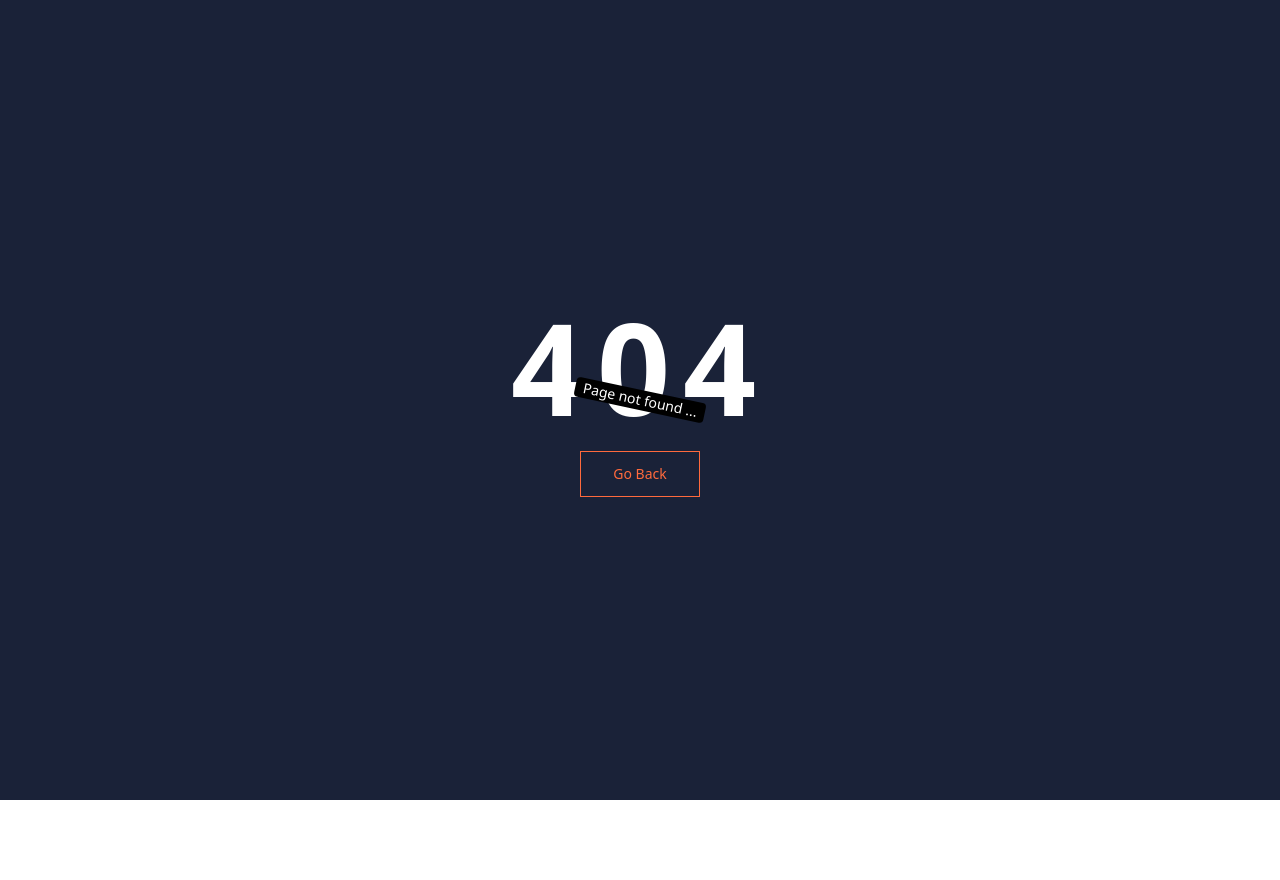
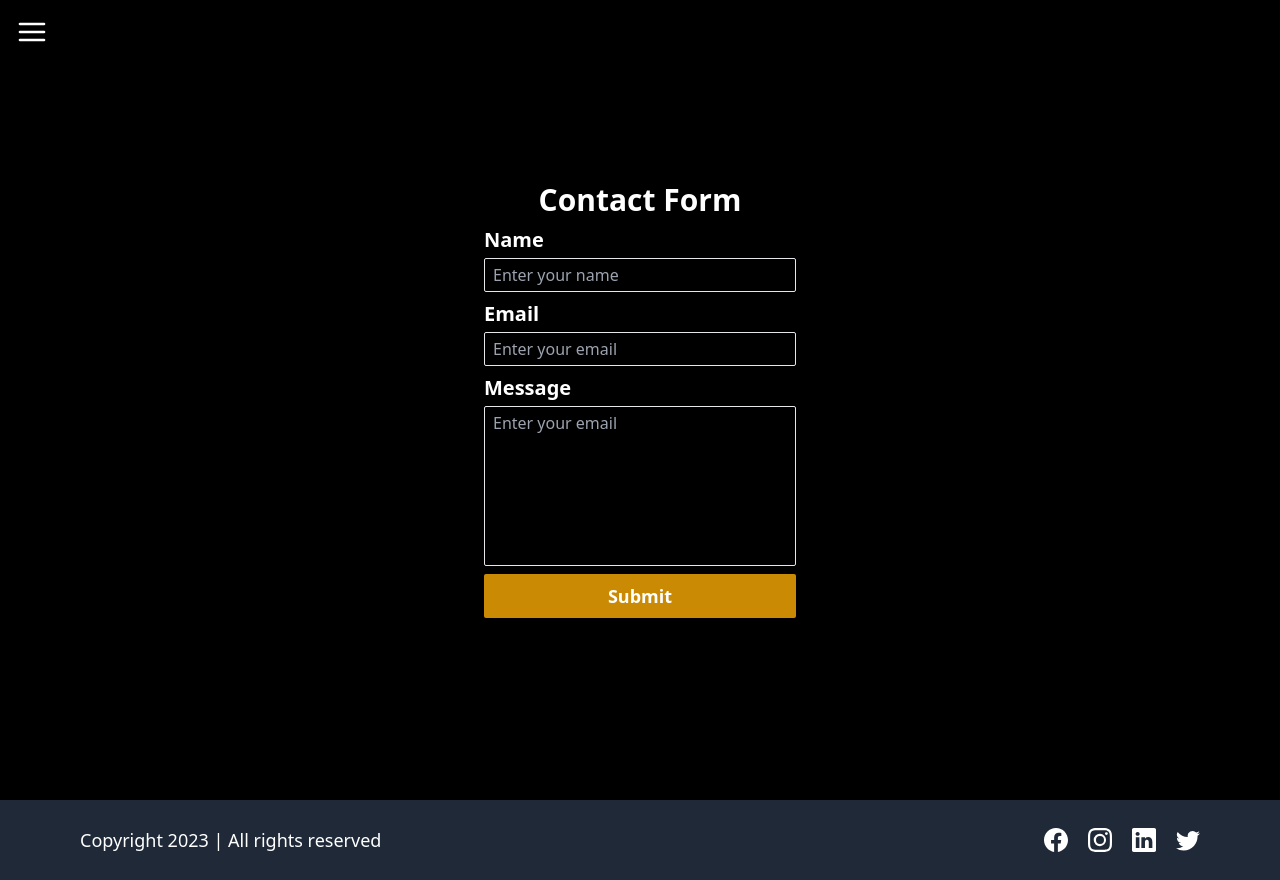
Before and after one commit to gautamabhinav/lms-frontend, a React (Vite) app: page /contact in a window 1280 px wide. Before the commit this address had no page. Before the commit the page ends 800 px from the top, so only its background shows below. Built offline with nearby package versions, Linux system fonts and the light colour scheme.

Commit message:
Added Contact Page

```diff
--- a/src/App.jsx
+++ b/src/App.jsx
@@ -3,6 +3,7 @@ import './App.css'
 import { Route, Routes } from 'react-router-dom'
 
 import AboutUs from './Pages/AboutUs';
+import Contact from './Pages/Contact';
 import CourseList from './Pages/Course/CourseList';
 import HomePage from './Pages/HomePage';
 import Login from './Pages/Login'
@@ -21,6 +22,8 @@ function App() {
         <Route path="/signup" element={<Signup />} />
         <Route path="/login" element={<Login />} />
         <Route path="/courses" element={<CourseList />} />
+        <Route path="contact" element={<Contact />} />
+
 
         <Route path="*" element={<NotFound />}></Route>
 
--- /dev/null
+++ b/src/Helpers/regexMatcher.js
@@ -0,0 +1,7 @@
+export function isEmail(string) {
+    return string.match(/^(([^<>()[\]\\.,;:\s@"]+(\.[^<>()[\]\\.,;:\s@"]+)*)|.(".+"))@((\[[0-9]{1,3}\.[0-9]{1,3}\.[0-9]{1,3}\.[0-9]{1,3}\])|(([a-zA-Z\-0-9]+\.)+[a-zA-Z]{2,}))$/);
+}
+
+export function isValidPassword(string) {
+    return string.match(/^(?=.*[0-9])(?=.*[!@#$%^&*])[a-zA-Z0-9!@#$%^&*]{6,16}$/);
+}
--- /dev/null
+++ b/src/Pages/Contact.jsx
@@ -0,0 +1,129 @@
+import { useState } from "react";
+import { toast } from "react-hot-toast";
+
+import axiosInstance from "../Helpers/axiosInstance";
+import { isEmail } from "../Helpers/regexMatcher";
+import HomeLayout from "../Layouts/HomeLayout";
+
+function Contact() {
+
+    const [userInput, setUserInput] = useState({
+        name: "",
+        email: "",
+        message: "",
+    });
+
+    function handleInputChange(e) {
+        const {name, value} = e.target;
+        setUserInput({
+            ...userInput,
+            [name]: value
+        })
+    }
+
+    async function onFormSubmit(e) {
+        e.preventDefault();
+        if(!userInput.email || !userInput.name || !userInput.message) {
+            toast.error("All fields are mandatory");
+            return;
+        }
+
+        if(!isEmail(userInput.email)) {
+            toast.error("Invalid email");
+            return;
+        }
+
+        try {
+            const response = axiosInstance.post("/contact", userInput);
+            toast.promise(response, {
+                loading: "Submitting your message...",
+                success: "Form submitted successfully",
+                error: "Failed to submit the form"
+            });
+            const contactResponse = await response;
+            console.log(contactResponse)
+            if(contactResponse?.data?.success) {
+                setUserInput({
+                    name: "",
+                    email: "",
+                    message: "",
+                });
+            }
+        } catch (err) {
+            toast.error("operation failed....")
+        }
+
+    }
+
+    return (
+        <HomeLayout>
+            <div className="flex items-center justify-center h-[100vh]">
+                <form
+                    noValidate
+                    onSubmit={onFormSubmit}
+                    className="flex flex-col items-center justify-center gap-2 p-5 rounded-md text-white shadow-[0_0_10px_black] w-[22rem]">
+
+                    <h1 className="text-3xl font-semibold">
+                        Contact Form
+                    </h1>
+
+                    <div className="flex flex-col w-full gap-1">
+                        <label htmlFor="name" className="text-xl font-semibold">
+                            Name
+                        </label>
+                        <input
+                            className="bg-transparent border px-2 py-1 rounded-sm"
+                            id="name"
+                            type="text"
+                            name="name"
+                            placeholder="Enter your name"
+                            onChange={handleInputChange}
+                            value={userInput.name}
+                        />
+
+                    </div>
+
+                    <div className="flex flex-col w-full gap-1">
+                        <label htmlFor="email" className="text-xl font-semibold">
+                            Email
+                        </label>
+                        <input
+                            className="bg-transparent border px-2 py-1 rounded-sm"
+                            id="email"
+                            type="email"
+                            name="email"
+                            placeholder="Enter your email"
+                            onChange={handleInputChange}
+                            value={userInput.email}
+                        />
+
+                    </div>
+
+                    <div className="flex flex-col w-full gap-1">
+                        <label htmlFor="message" className="text-xl font-semibold">
+                            Message
+                        </label>
+                        <textarea
+                            className="bg-transparent border px-2 py-1 rounded-sm resize-none h-40"
+                            id="message"
+                            name="message"
+                            placeholder="Enter your email"
+                            onChange={handleInputChange}
+                            value={userInput.message}
+                        />
+
+                    </div>
+                    <button type="submit"
+                        className="w-full bg-yellow-600 hover:bg-yellow-500 transition-all ease-in-out duration-300 rounded-sm py-2 font-semibold text-lg cursor-pointer"
+                    >
+                        Submit
+                    </button>
+
+                </form>
+            </div>
+
+        </HomeLayout>
+    );
+}
+
+export default Contact;
--- a/src/Pages/Signup.jsx
+++ b/src/Pages/Signup.jsx
@@ -4,6 +4,7 @@ import { BsPersonCircle } from 'react-icons/bs';
 import { useDispatch } from 'react-redux';
 import { Link, useNavigate } from 'react-router-dom';
 
+import { isEmail, isValidPassword } from '../Helpers/regexMatcher';
 import HomeLayout from '../Layouts/HomeLayout';
 import { createAccount } from '../Redux/Slices/AuthSlice';
 
@@ -61,12 +62,12 @@ function Signup() {
             return;
         }
         // checking valid email
-        if(!signupData.email.match(/^(([^<>()[\]\\.,;:\s@"]+(\.[^<>()[\]\\.,;:\s@"]+)*)|.(".+"))@((\[[0-9]{1,3}\.[0-9]{1,3}\.[0-9]{1,3}\.[0-9]{1,3}\])|(([a-zA-Z\-0-9]+\.)+[a-zA-Z]{2,}))$/)) {
+        if(!isEmail(signupData.email)) {
             toast.error("Invalid email id");
             return;
         }
         // checking password validation
-        if(!signupData.password.match(/^(?=.*[0-9])(?=.*[!@#$%^&*])[a-zA-Z0-9!@#$%^&*]{6,16}$/)) {
+        if(!isValidPassword(signupData.password)) {
             toast.error("Password should be 6 - 16 character long with atleast a number and special character");
             return;
         }
```
